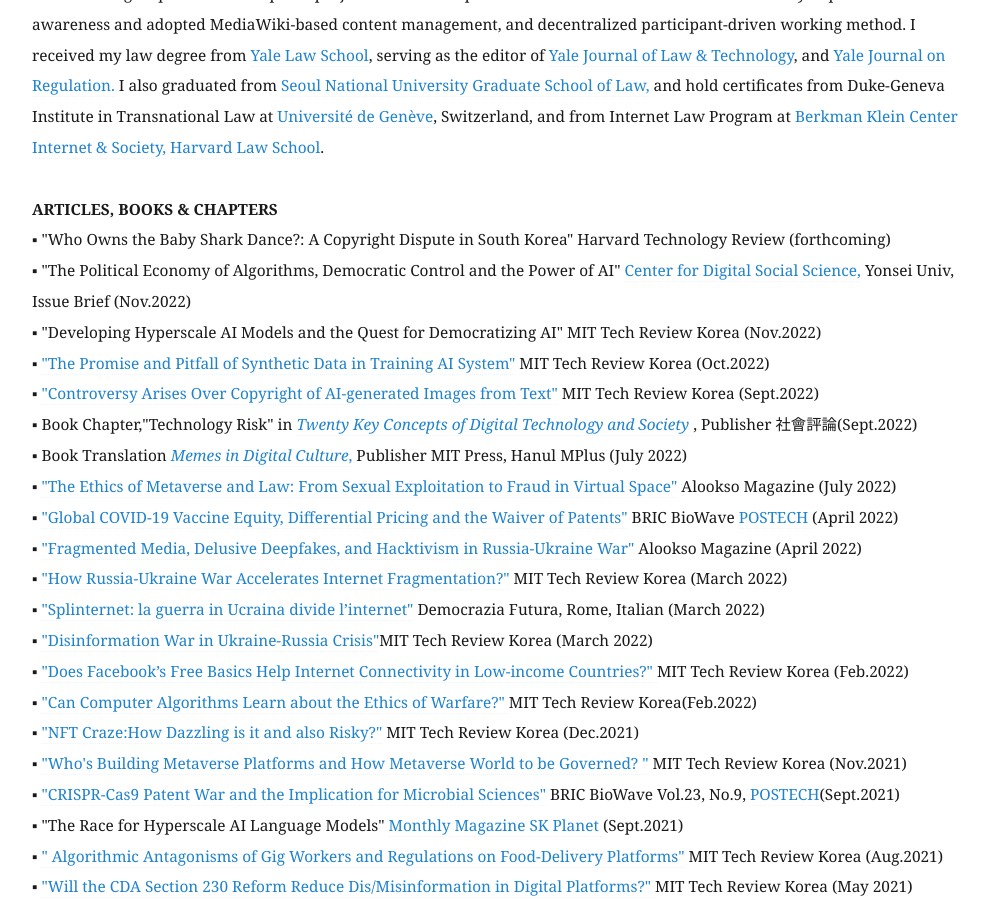
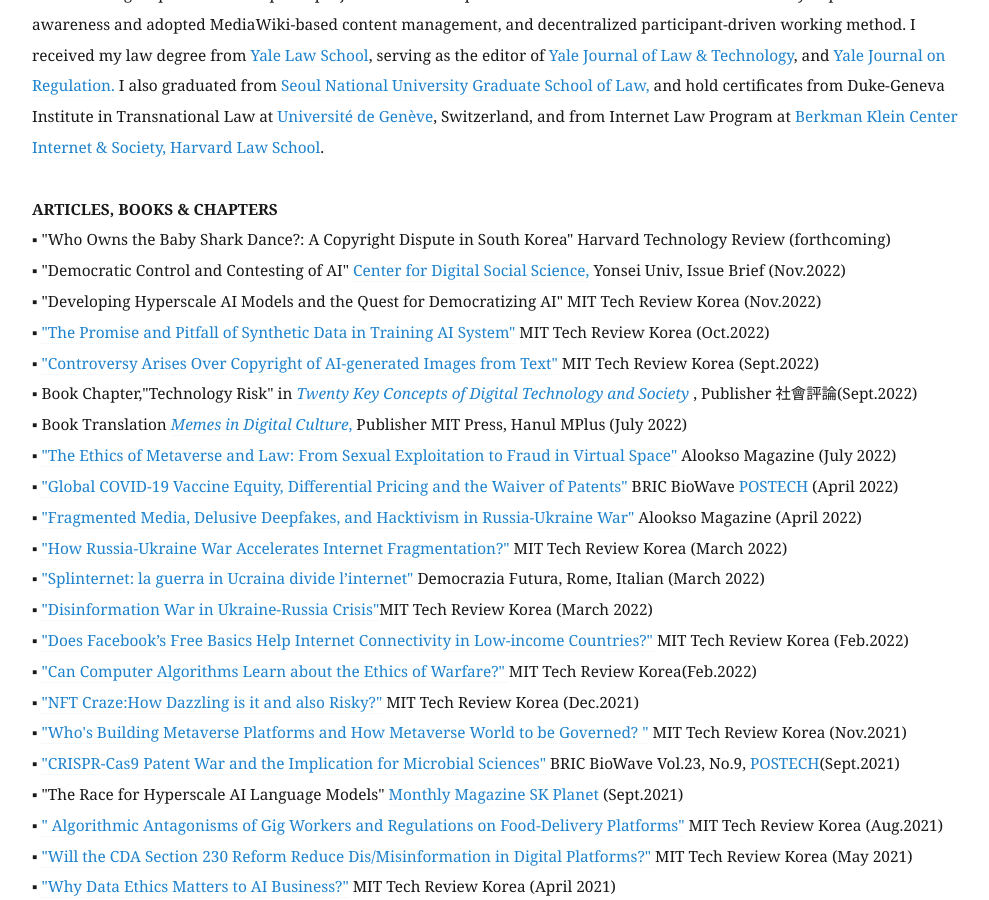
Before and after one commit to eunchangchoi/eunchangchoi.github.io, a Jekyll site: the page built from index.md, in a window 1280 px wide and 900 px high, scrolled down 1835 px. Shown: the whole window, without its empty margins (68-1057 px from the left). Built offline with Jekyll 4.4.1, drawn with Linux system fonts in a browser that asks for light colours.

Commit message:
Update index.md

```diff
--- a/index.md
+++ b/index.md
@@ -34,7 +34,7 @@
 <br>
  <strong> ARTICLES, BOOKS & CHAPTERS </strong> <br>
 ▪ "Who Owns the Baby Shark Dance?: A Copyright Dispute in South Korea" Harvard Technology Review (forthcoming) <br>
-▪ "The Political Economy of Algorithms, Democratic Control and the Power of AI" <a href="http://cdss.yonsei.ac.kr/index.php/issue-brief/"> Center for Digital Social Science,</a> Yonsei Univ, Issue Brief (Nov.2022) <br>
+▪ "Democratic Control and Contesting of AI" <a href="http://cdss.yonsei.ac.kr/index.php/issue-brief/"> Center for Digital Social Science,</a> Yonsei Univ, Issue Brief (Nov.2022) <br>
 ▪ "Developing Hyperscale AI Models and the Quest for Democratizing AI" MIT Tech Review Korea (Nov.2022) <br>
 ▪ <a href="https://www.technologyreview.kr/%ed%95%a9%ec%84%b1-%eb%8d%b0%ec%9d%b4%ed%84%b0%ec%9d%98-%ec%8b%9c%eb%8c%80%ea%b0%80-%ec%98%a4%ea%b3%a0-%ec%9e%88%eb%8b%a4/"> "The Promise and Pitfall of Synthetic Data in Training AI System"</a> MIT Tech Review Korea (Oct.2022)<br>
 ▪ <a href="https://www.technologyreview.kr/%ed%85%8d%ec%8a%a4%ed%8a%b8%eb%a5%bc-%ec%9d%b4%eb%af%b8%ec%a7%80%eb%a1%9c-%eb%b0%94%ea%bf%94%ec%a3%bc%eb%8a%94-ai%eb%a5%bc-%eb%91%98%eb%9f%ac%ec%8b%bc-%ec%a0%80%ec%9e%91%ea%b6%8c-%eb%85%bc%ec%9f%81/"> "Controversy Arises Over Copyright of AI-generated Images from Text"</a> MIT Tech Review Korea (Sept.2022)<br>
```
